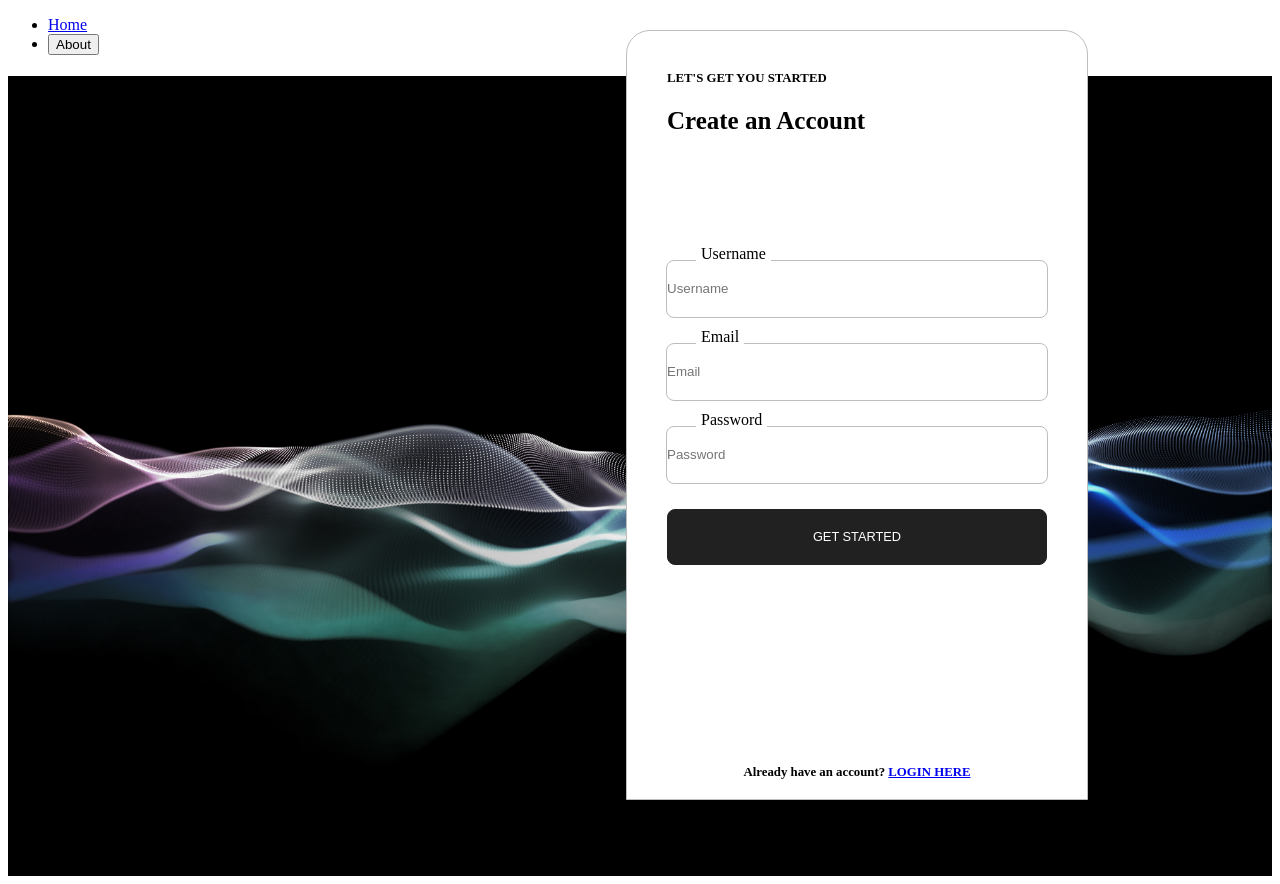
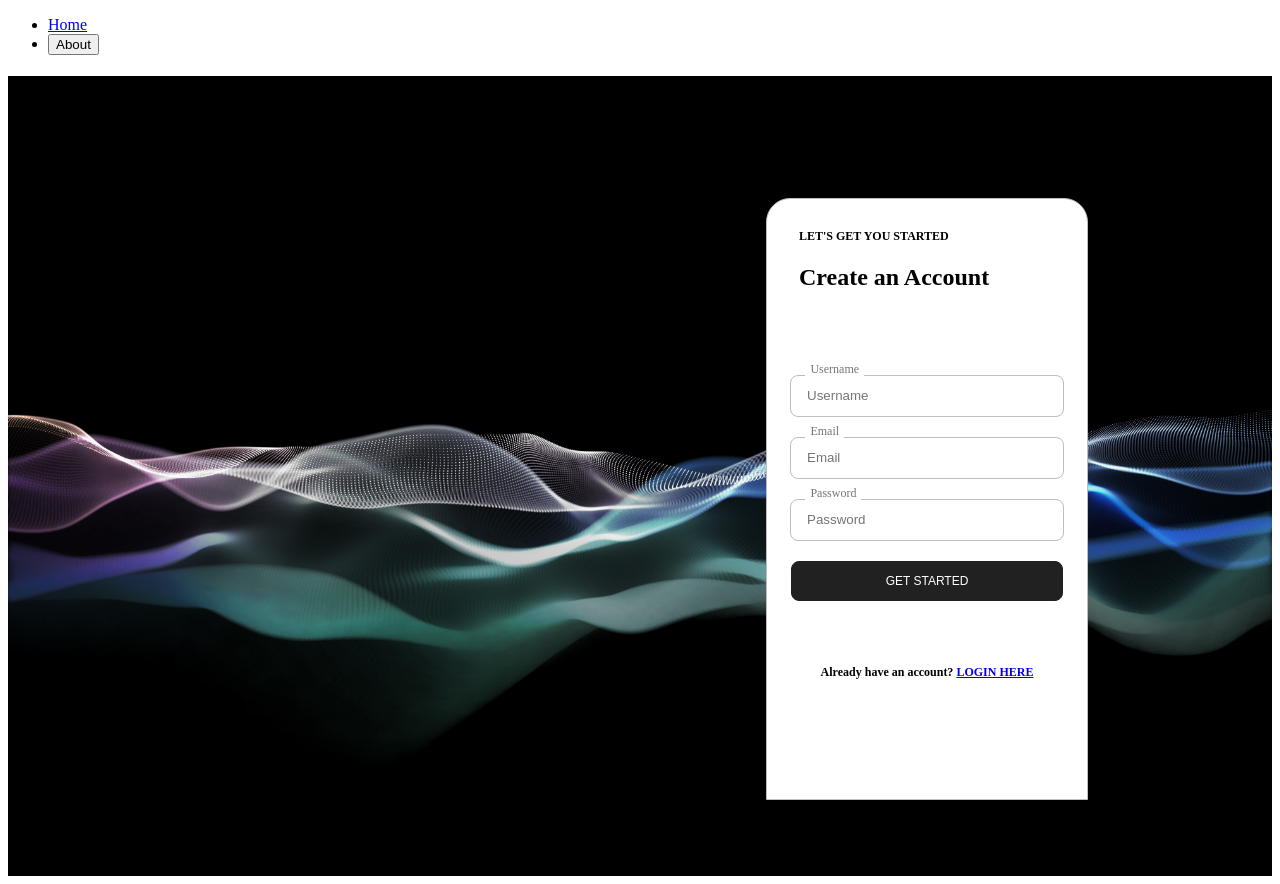
Before and after one commit to swy0123/VOSS, a React (Vite) app in the folder front-end/: page / in a window 1280 px wide. Built offline with nearby package versions, Linux system fonts and the light colour scheme.

Commit message:
feat: front-dev 생성

```diff
--- a/front-end/src/components/Login.tsx
+++ b/front-end/src/components/Login.tsx
@@ -4,8 +4,8 @@ import { styled } from "styled-components";
 
 const Container = styled.div`
   background-color: #ffffff;
-  width: 460px;
-  height: 768px;
+  width: 25%;
+  height: 75%;
   border: #bdbdbd;
   border-style: solid;
   border-width: 1px;
@@ -17,28 +17,29 @@ const Container = styled.div`
 `;
 
 const P = styled.p`
-  font-size: 12.8px;
+  font-size: 12px;
   font-weight: bold;
 `;
 
 const H2 = styled.h2`
-  font-size: 25px;
+  font-size: 24px;
   font-weight: bold;
 `;
 
 const Title = styled.div`
-  width: 380px;
+position: relative;
+  width: 80%;
   height: auto;
-  margin: 40px auto;
-  margin-bottom: 100px;
+  margin: 30px auto;
+  margin-bottom: 20%;
   text-align: left;
 `;
 
 const UnderText = styled.div`
-  width: 380px;
+  width: auto;
   height: auto;
   margin: 0 auto;
-  margin-top: 200px;
+  margin-top: 20%;
 `;
 
 const InputDiv = styled.div`
@@ -47,42 +48,46 @@ const InputDiv = styled.div`
 
 const InputHeader = styled.div`
   width: fit-content;
+  font-size: 12px;
+  color: #757575;
   padding: 5px;
-  height: 22;
+  height: 12px;
   background-color: #ffffff;
   position: absolute;
-  top: 5px;
-  left: 15%;
+  top: 2px;
+  left: 12%;
 `;
 
 const Input = styled.input`
   border: #bdbdbd;
   border-style: solid;
-  width: 380px;
-  height: 56px;
+  width: 80%;
+  height: 40px;
   padding: 0px;
+  padding-left: 5%;
   border-width: 1px;
   border-radius: 8px;
-  margin-top: 25px;
+  margin-top: 20px;
 `;
 
 const Button = styled.button`
   background-color: #212121;
   border: #212121;
-  font-size: 12.8px;
+  font-size: 12px;
   color: #ffffff;
   border-style: solid;
-  width: 380px;
-  height: 56px;
+  width: 85%;
+  height: 40px;
   border-width: 1px;
   border-radius: 8px;
-  margin-top: 25px;
+  margin-top: 20px;
 `;
 
 function Login() {
   const [username, setUsername] = useState("");
   const [email, setEmail] = useState("");
   const [password, setPassword] = useState("");
+  const [showPswd, setShowPswd] = useState<boolean>(false);
 
   const handleUsernameField = (e: ChangeEvent<HTMLInputElement>) => {
     setUsername(e.target.value);
@@ -117,7 +122,11 @@ function Login() {
         </InputDiv>
         <InputDiv>
           <InputHeader>Password</InputHeader>
-          <Input type="password" onChange={handlePasswordField} placeholder="Password" />
+          <Input type={showPswd ? "text" : "password"}
+            onChange={handlePasswordField}
+            placeholder="Password"
+          />
+
         </InputDiv>
 
         <Button type="submit">GET STARTED</Button>
```
